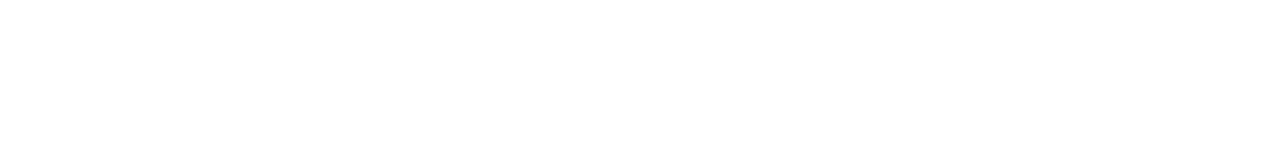
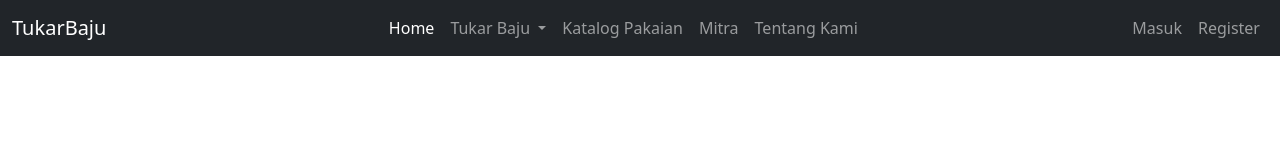
Before and after one commit to project-fatmawati/web-project, a plain HTML site: page index.html in a window 1280 px wide. Drawn offline with nearby package versions, Linux system fonts and the light colour scheme.

Commit message:
add navbar

```diff
--- a/index.html
+++ b/index.html
@@ -3,10 +3,63 @@
 <head>
     <meta charset="UTF-8">
     <meta name="viewport" content="width=device-width, initial-scale=1.0">
-    <title>Document</title>
+    <title>Tukar Baju Online</title>
+
+    <!-- Bootsrap CSS -->
+    <link href="https://cdn.jsdelivr.net/npm/bootstrap@5.3.3/dist/css/bootstrap.min.css" rel="stylesheet" integrity="sha384-QWTKZyjpPEjISv5WaRU9OFeRpok6YctnYmDr5pNlyT2bRjXh0JMhjY6hW+ALEwIH" crossorigin="anonymous">
+
+    <!-- Custom CSS -->
     <link rel="stylesheet" href="style.css">
 </head>
 <body>
+    <nav class="navbar navbar-expand-lg navbar-dark bg-dark">
+        <div class="container-fluid">
+            <a class="navbar-brand" href="#">TukarBaju</a>
+            <button class="navbar-toggler" type="button" data-bs-toggle="collapse" data-bs-target="#navbarNav" aria-controls="navbarNav" aria-expanded="false" aria-label="Toggle navigation">
+                <span class="navbar-toggler-icon"></span>
+            </button>
+            <div class="collapse navbar-collapse" id="navbarNav">
+                <ul class="navbar-nav mx-auto">
+                    <li class="nav-item">
+                        <a class="nav-link active" aria-current="page" href="#">Home</a>
+                    </li>
+                    <li class="nav-item dropdown">
+                        <a class="nav-link dropdown-toggle" href="#" id="tukarBajuDropdown" role="button" data-bs-toggle="dropdown" aria-expanded="false">
+                            Tukar Baju
+                        </a>
+                        <ul class="dropdown-menu" aria-labelledby="tukarBajuDropdown">
+                            <li><a class="dropdown-item" href="#">Cara Tukar Baju</a></li>
+                            <li><a class="dropdown-item" href="#">Tambah Baju</a></li>
+                            <li><a class="dropdown-item" href="#">Cari Pakaian</a></li>
+                        </ul>
+                    </li>
+                    <li class="nav-item">
+                        <a class="nav-link" href="#">Katalog Pakaian</a>
+                    </li>
+                    <li class="nav-item">
+                        <a class="nav-link" href="#">Mitra</a>
+                    </li>
+                    <li class="nav-item">
+                        <a class="nav-link" href="#">Tentang Kami</a>
+                    </li>
+                </ul>
+                <ul class="navbar-nav">
+                    <li class="nav-item">
+                        <a class="nav-link" href="#">Masuk</a>
+                    </li>
+                    <li class="nav-item">
+                        <a class="nav-link" href="#">Register</a>
+                    </li>
+                </ul>
+            </div>
+        </div>
+    </nav>
+
+
+    <!-- Bootsrap JS -->
+    <script src="https://cdn.jsdelivr.net/npm/bootstrap@5.3.3/dist/js/bootstrap.min.js" integrity="sha384-0pUGZvbkm6XF6gxjEnlmuGrJXVbNuzT9qBBavbLwCsOGabYfZo0T0to5eqruptLy" crossorigin="anonymous"></script>
+
+    <!-- Scipt JS -->
     <script src="script.js"></script>
 </body>
 </html>
--- a/style.css
+++ b/style.css
@@ -0,0 +1,7 @@
+@import url('https://fonts.googleapis.com/css2?family=Poppins:ital,wght@0,100;0,200;0,300;0,400;0,500;0,600;0,700;0,800;0,900;1,100;1,200;1,300;1,400;1,500;1,600;1,700;1,800;1,900&display=swap');
+
+* {
+    margin: 0;
+    padding: 0;
+    box-sizing: 0;
+}
```
